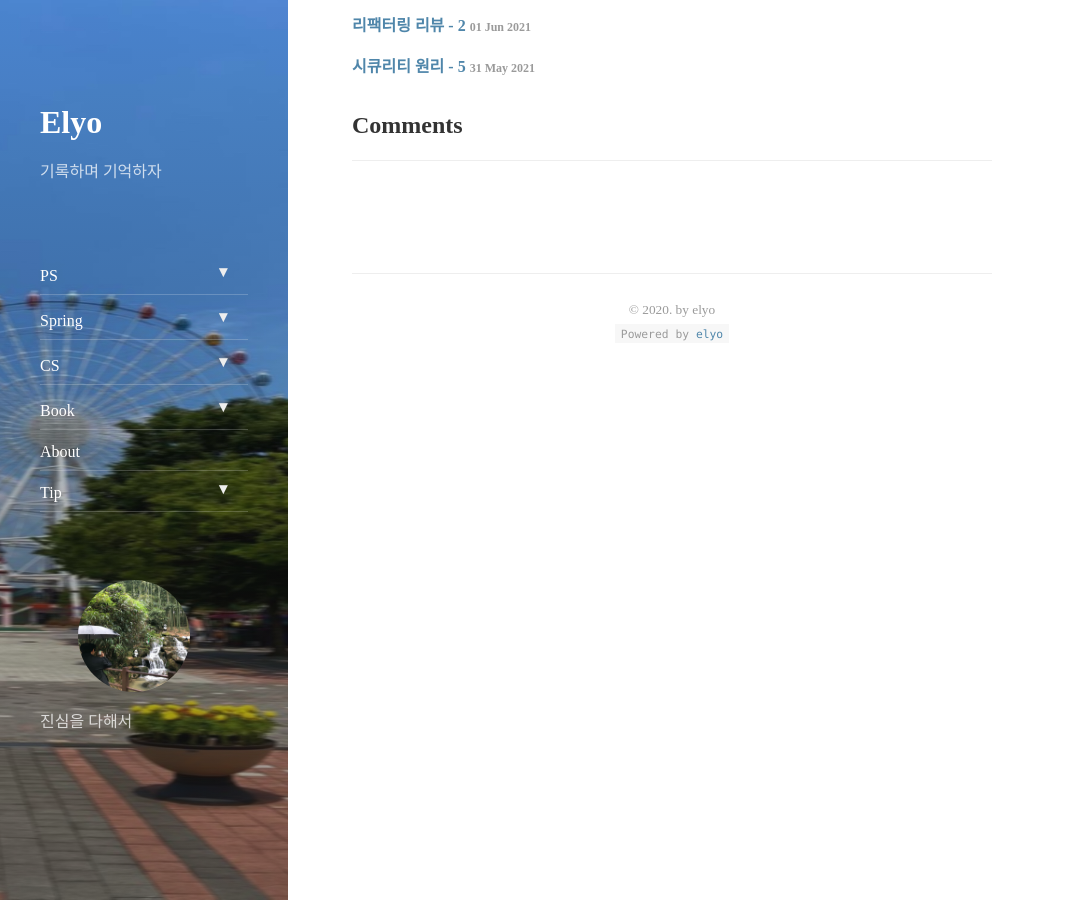
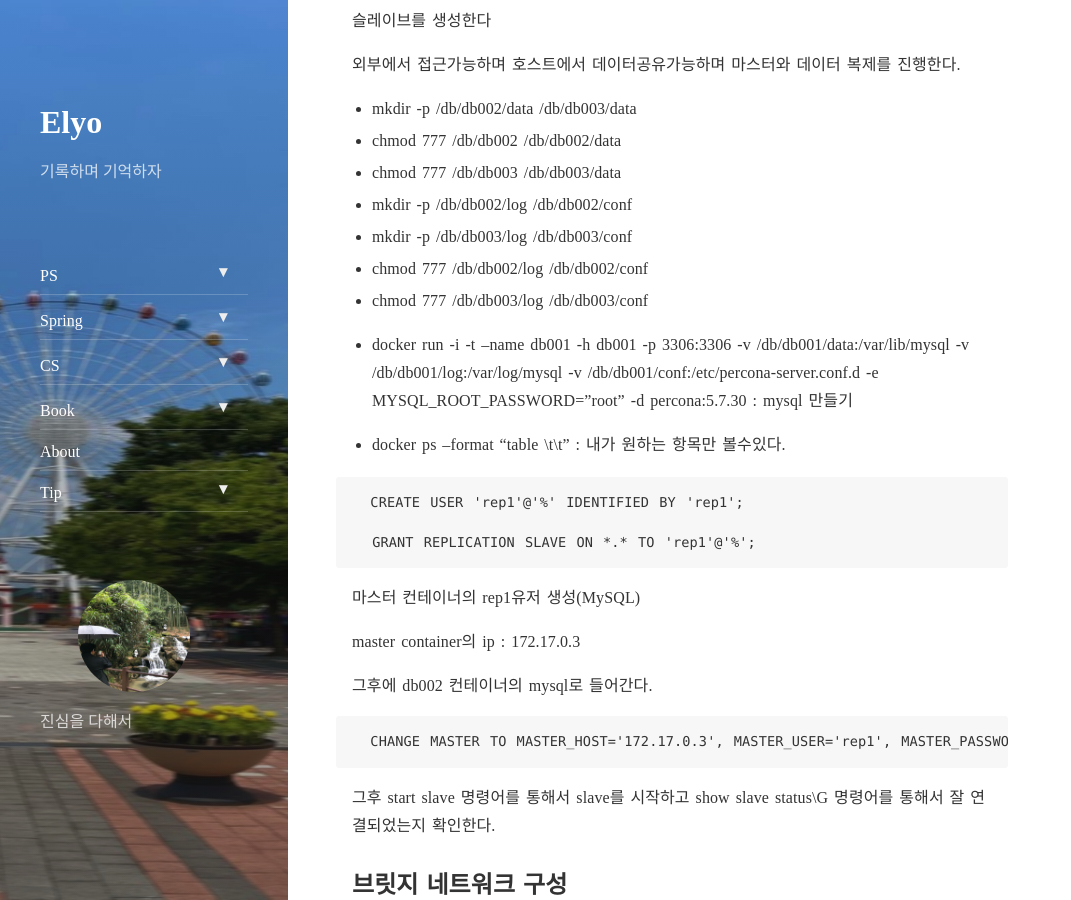
Before and after one commit to elyo9381/elyo9381.github.io, a Jekyll site: the page built from _posts/mysql/2021-06-01-mysqlOnDocker-1.md, in a window 1280 px wide and 900 px high, scrolled down 2179 px. Shown: the whole window, without its empty margins (0-1071 px from the left). Built offline with Jekyll 4.4.1, drawn with Linux system fonts in a browser that asks for light colours; nearby versions of some CDN libraries; comment, search, counter and statistics services are not loaded; some of the changed text lies outside the part shown.

Commit message:
TIL mysql replication

````diff
--- a/_posts/mysql/2021-06-01-mysqlOnDocker-1.md
+++ b/_posts/mysql/2021-06-01-mysqlOnDocker-1.md
@@ -41,6 +41,7 @@ comments: true
 
   Mysql 접속하기
   - mysql -uroot -p -h {docker_host_ip}
+  <!-- - mysql -uroot -p -h 172.31.2.88 -->
 
   이때 나는 percona-mysql을 사용하였다. 그러므로 이를 들어갈 클라이언트를 등록해야 사용할 수 있다.
 
@@ -50,4 +51,104 @@ comments: true
   - container가 삭제 후 재 생성되면 docker image 초기의 상태로 시작된다.
   - Web server처럼 특정 요청을 받아서 처리해주고 상태값이나 데이터를 갖지 않는 형태의 서비스에 적합 : Stateless
   - 하지만, DB는 데이터를 저장.
-  - MYSQL Container
+  - MYSQL Container가 삭제되고 재생성되면 어떻게 될까 ? -> data loss발생
+
+## Volume 설정
+
+  ### ***host와 볼륨 공유하기***
+
+  우리는 하나의 서버를 만들었고 이를 마스터로 사용할 것이다.
+
+  - mkdir -p /db/db001/data
+  - mkdir -p /db/db001/log /db/db001/conf
+  - chmod 777 /db /db/db001 /db/db001/data
+  - chmod -p /db/db001/log /db/db001/conf
+  - docker run -i -t --name db003 -p 3308:3306 -v /db/db003/data:/var/lib/mysql -v /db/db003/log:/var/log/mysql -v /db/db003/conf:/etc/percona-server.conf.d -e MYSQL_ROOT_PASSWORD="root" -d percona:5.7.30
+
+  데이터 생성
+  ```
+  create database testdb default character set=utf8;
+
+  create table t1(id int not null);
+
+  insert into t1 values(1),(2),(3);
+  ```
+
+## DB replication
+
+  슬레이브를 생성한다
+
+  외부에서 접근가능하며 호스트에서 데이터공유가능하며 마스터와 데이터 복제를 진행한다.
+
+  - mkdir -p /db/db002/data /db/db003/data
+  - chmod 777 /db/db002 /db/db002/data
+  - chmod 777 /db/db003 /db/db003/data
+  - mkdir -p /db/db002/log /db/db002/conf
+  - mkdir -p /db/db003/log /db/db003/conf
+  - chmod 777 /db/db002/log /db/db002/conf
+  - chmod 777 /db/db003/log /db/db003/conf
+
+  - docker run -i -t --name db001 -h db001 -p 3306:3306 -v /db/db001/data:/var/lib/mysql -v /db/db001/log:/var/log/mysql -v /db/db001/conf:/etc/percona-server.conf.d -e MYSQL_ROOT_PASSWORD="root" -d percona:5.7.30 : mysql 만들기
+
+  - docker ps --format "table {{.ID}}\t{{.Names}}\t{{.Status}}" : 내가 원하는 항목만 볼수있다.
+
+  ```
+  CREATE USER 'rep1'@'%' IDENTIFIED BY 'rep1';
+
+  GRANT REPLICATION SLAVE ON *.* TO 'rep1'@'%';
+  ```
+  마스터 컨테이너의 rep1유저 생성(MySQL)
+
+  master container의 ip : 172.17.0.3
+
+  그후에 db002 컨테이너의 mysql로 들어간다.
+
+  ```
+  CHANGE MASTER TO MASTER_HOST='172.17.0.3', MASTER_USER='rep1', MASTER_PASSWORD='rep1', MASTER_AUTO_POSITION=1;
+  ```
+
+  그후 start slave 명령어를 통해서 slave를 시작하고 show slave status\G 명령어를 통해서 잘 연결되었는지 확인한다.
+
+## 브릿지 네트워크 구성
+  컨테이너는 언제든지 재 시작 될 수 있고 컨테이너가 재시작 되면 해당 컨테이너의 IP가 변경될수있습니다.
+
+  MYSQL 의 Replication 설정이나 HA 설정에 IP를 사용하게 되면 컨테이너가 재 시작 될 경우 변경된 ip 때문에 replication이 깨질 수 있습니다.
+
+  이러한 문제를 방지하기 위해 Brige Network를 구성하고 net alias를 사용하여 ip변경에도 문제가 발생하지 않도록 할 수 있습니다.
+
+
+  - docker network ls : 도커의 네트워크 list를 볼수있는 명령어
+
+  - docker network create --driver bridge mybridge : 브릿지 네트워크생성 명령어
+
+  - docker run -i -t --name db001 -h db001 -p 3306:3306 --net mybridge --net-alias=db001 -v /db/db001/data:/var/lib/mysql -v /db/db001/log:/var/log/mysql -v /db/db001/conf:/etc/percona-server.conf.d -e MYSQL_ROOT_PASSWORD="root" -d percona:5.7.30
+
+## orchestrator
+
+  failOver가 발생했을때 처리하는 방법
+
+  slave를 master로 올릴수 있다.
+
+  오케스트레이터 컨테이너 실행하기
+  - docker run -i -t --name orchestrator -h orchestrator --net mybridge --net-alias=orchestrator -p 3000:3000 -d openarkcode/orchestrator:latest
+
+  - docker inspect --format '{{.NetworkSettings.Networks.mybridge.IPAddress}}' db001 : db001 컨테이너의 ip주소 확인
+
+  orchestrator를 사용할 유저생성 (in db001)
+  - reate user orc_client_user@'172.%' identified by'orc_client_password';
+  - grant super,process, replication slave, reload on *.* to orc_client_user@'172.%';
+  - grant select on mysql.slave_master_info TO orc_client_user@'172.%';
+
+  publicIP:3000/web/cluster 로 들어가면 orchestrator의 웹이 나온다.
+
+
+## HA(High Availability test)
+
+  시나리오 1
+
+  - db001이 정지되어 db002를 마스터로 올립니다.
+  - db001은 개별 마스터가 되어 독립적으로 존재합니다.
+  - db001을 db002의 slave로 등록시킵니다.
+    - 방법은 set global read_only = 1;
+    - CHANGE MASTER TO MASTER_HOST='db002', MASTER_USER='rep1', MASTER_PASSWORD='rep1', MASTER_AUTO_POSITION=1;
+    - start slave;
````
Also changed, not shown: _posts/mysql/2021-06-03-mysqlOnDocker-2.md (added, +324 -0 lines).
